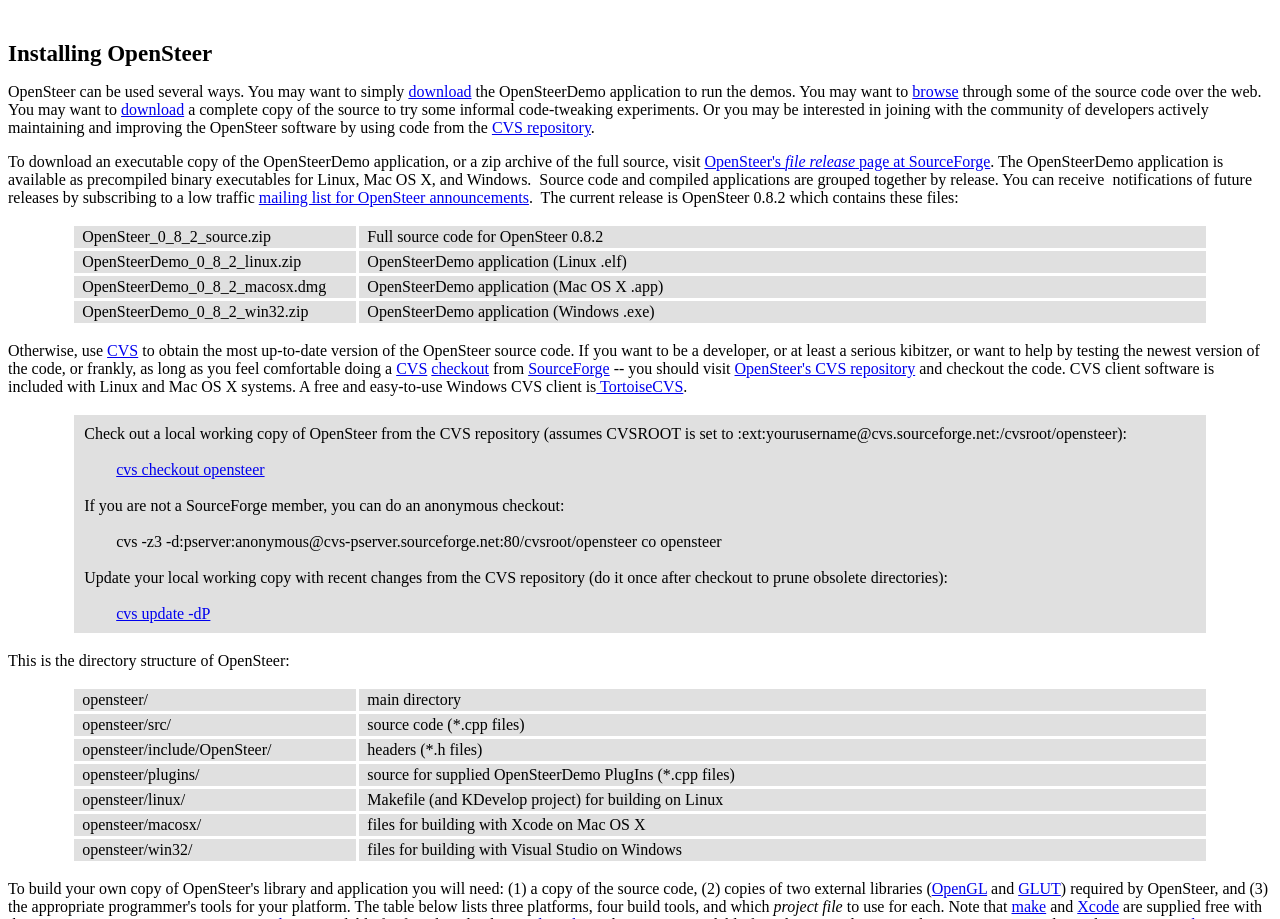
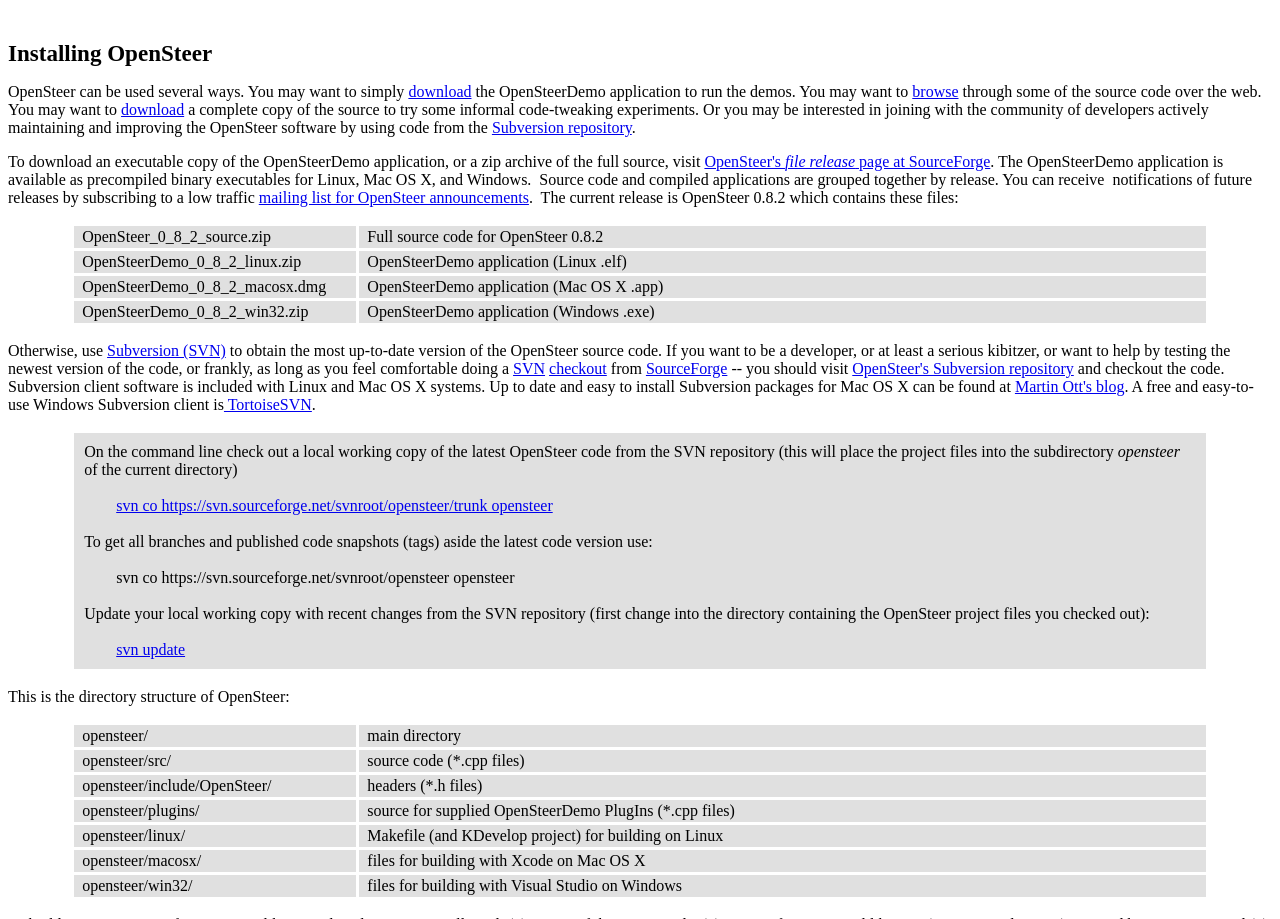
Before and after one commit to zerotacg/opensteer, a plain HTML site: page opensteer/doc/doc.html in a window 1280 px wide. Shown: the part 8037-8956 px from the top of the page. Drawn offline with Linux system fonts and the light colour scheme.

Commit message:
Changed the documentation to point to the Subversion repository instead of the CVS repository.
git-svn-id: https://svn.code.sf.net/p/opensteer/code/trunk@178 963f2c78-931d-0410-aaae-9c88778f2814

```diff
--- a/opensteer/doc/doc.html
+++ b/opensteer/doc/doc.html
@@ -870,7 +870,7 @@ a complete copy of the source to try some informal code-tweaking
 experiments.
 Or you may be interested in joining with the community of developers
 actively maintaining and improving the OpenSteer software by using code
-from the <a href="http://sourceforge.net/cvs/?group_id=77546">CVS
+from the <a href="http://sourceforge.net/svn/?group_id=77546">Subversion
 repository</a>.
 <p>To download an executable copy of the OpenSteerDemo application,
 or a zip archive of the full source, visit
@@ -911,48 +911,41 @@ OpenSteer 0.8.2 which contains these files: </p>
     </tr>
   </tbody>
 </table>
-<p>Otherwise, use <a href="http://cvsbook.red-bean.com/cvsbook.html">CVS</a>
+<p>Otherwise, use <a href="http://svnbook.red-bean.com/">Subversion (SVN)</a>
 to obtain the most up-to-date version of the
 OpenSteer source code. If you want to be a developer, or at least
 a serious kibitzer, or want to help by testing the newest version of
 the code, or frankly, as long as you feel comfortable doing a <a
- href="https://www.cvshome.org/">CVS</a> <a
- href="http://cvsbook.red-bean.com/cvsbook.html#Checking%20Out%20A%20Working%20Copy">checkout</a>
+ href="http://subversion.tigris.org/">SVN</a> <a
+ href="http://svnbook.red-bean.com/nightly/en/svn-book.html#svn.tour.initial">checkout</a>
 from <a href="http://sourceforge.net/">SourceForge</a> -- you should
-visit <a href="http://sourceforge.net/cvs/?group_id=77546">OpenSteer's
-CVS
-repository</a> and checkout the code. CVS
+visit <a href="http://sourceforge.net/svn/?group_id=77546">OpenSteer's
+Subversion
+repository</a> and checkout the code. Subversion
 client software is included with
-Linux and Mac OS X systems. A free and easy-to-use Windows CVS
-client is<a href="http://www.tortoisecvs.org/"> TortoiseCVS</a>.</p>
+Linux and Mac OS X systems. Up to date and easy to install Subversion packages for Mac OS X can be found at <a href="http://www.codingmonkeys.de/mbo/">Martin Ott's blog</a>. A free and easy-to-use Windows Subversion
+client is<a href="http://tortoisesvn.tigris.org/"> TortoiseSVN</a>.</p>
 <table align="center" border="0" cellpadding="0" cellspacing="3"
  width="90%">
   <tbody>
     <tr>
-      <td class="graybox" style="padding: 10px;" width="25%">Check out
+      <td class="graybox" style="padding: 10px;" width="25%">On the command line check out
 a local
-working copy of
-OpenSteer from the CVS repository (assumes CVSROOT is set to
-:ext:yourusername@cvs.sourceforge.net:/cvsroot/opensteer):<br>
+working copy of the latest
+OpenSteer code from the SVN repository (this will place the project files into the subdirectory <i>opensteer</i> of the current directory)<br>
       <br>
 &nbsp;&nbsp;&nbsp;&nbsp;&nbsp;&nbsp;&nbsp; <a
- href="http://cvsbook.red-bean.com/cvsbook.html#Checking%20Out%20A%20Working%20Copy">cvs
-checkout opensteer</a><br>
+ href="http://svnbook.red-bean.com/nightly/en/svn-book.html#svn.tour.initial">svn co https://svn.sourceforge.net/svnroot/opensteer/trunk opensteer</a><br>
       <br>
-If you are not a SourceForge
-member, you can do an anonymous checkout:<br>
+To get all branches and published code snapshots (tags) aside the latest code version use:<br>
       <br>
-&nbsp;&nbsp;&nbsp;&nbsp;&nbsp;&nbsp;&nbsp; cvs -z3
--d:pserver:anonymous@cvs-pserver.sourceforge.net:80/cvsroot/opensteer
-co opensteer<br>
+&nbsp;&nbsp;&nbsp;&nbsp;&nbsp;&nbsp;&nbsp; svn co https://svn.sourceforge.net/svnroot/opensteer opensteer<br>
       <br>
-Update your local working copy with recent changes from the CVS
-repository (do it once after checkout to prune obsolete
-directories):<br>
+Update your local working copy with recent changes from the SVN
+repository (first change into the directory containing the OpenSteer project files you checked out):<br>
       <br>
 &nbsp;&nbsp;&nbsp;&nbsp;&nbsp;&nbsp;&nbsp; <a
- href="http://cvsbook.red-bean.com/cvsbook.html#Finding%20Out%20What%20You%20%28And%20Others%29%20Did%20--%20update%20And%20diff">cvs
-update -dP</a><br>
+ href="http://svnbook.red-bean.com/nightly/en/svn-book.html#svn.tour.cycle.update">svn update</a><br>
       <span style="font-weight: bold;"></span></td>
     </tr>
   </tbody>
```
